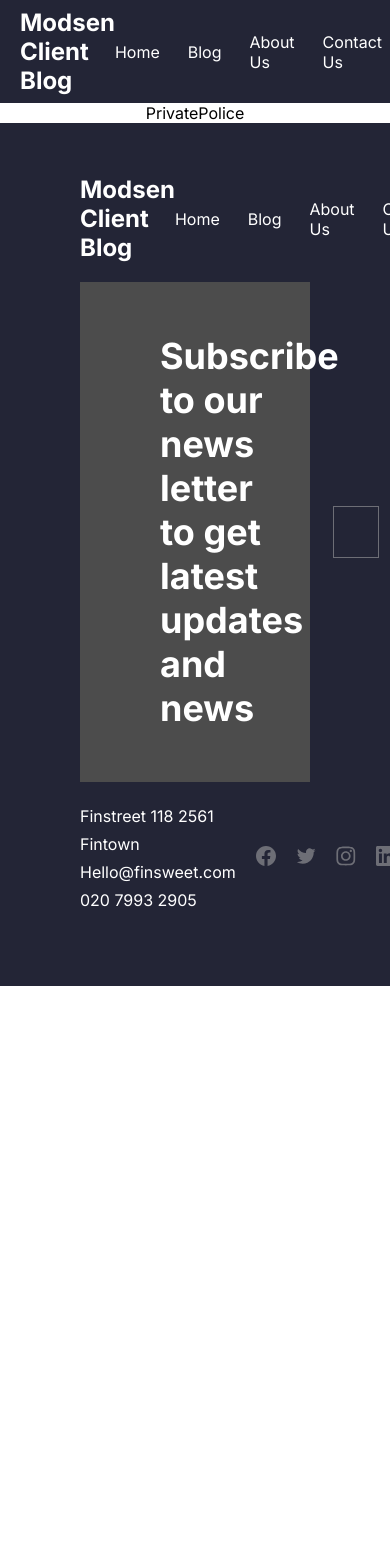
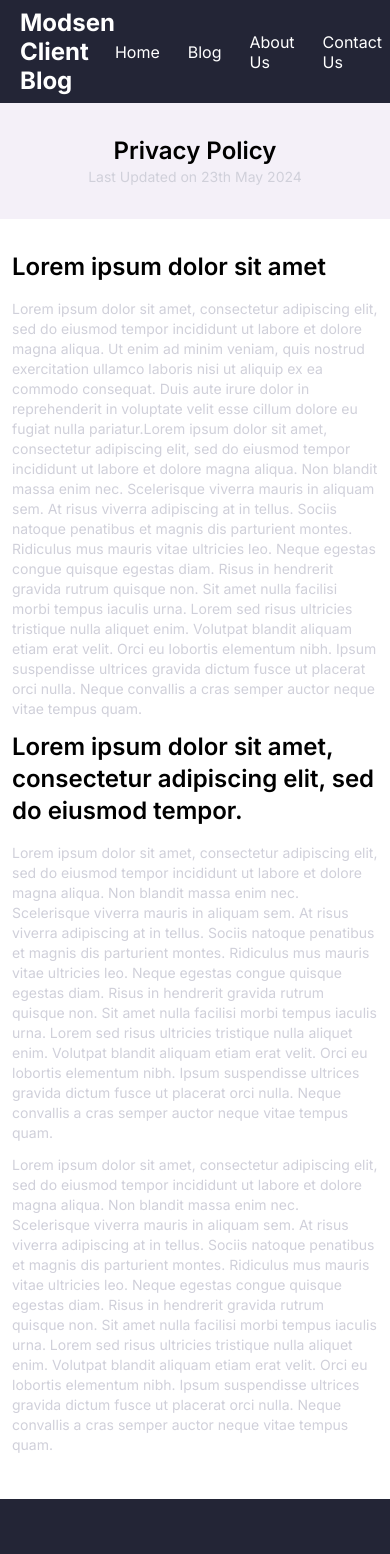
Before and after one commit to Baranov-alexei18/modsen-client-blog, a Next.js app: page /en/privacy-police in a window 390 px wide. Shown: the top 1554 px of the page. Before the commit the page ends 986 px from the top, so only its background shows below. Built offline with nearby package versions, Linux system fonts and the light colour scheme.

Commit message:
feat(create privacy police page): add breakpoints variables, make adaptive

```diff
--- a/messages/en.json
+++ b/messages/en.json
@@ -98,6 +98,10 @@
         "worksHours": "9:00 AM to 8:00 PM",
         "worksDays": "Monday To Friday",
         "support": "Our Support Team is available 24/7"
+      },
+      "privacyPolice":{
+        "title": "Privacy Policy",
+        "lastUpdate": "Last Updated  on 23th May 2024"
       }
     }
 }
--- a/messages/ru.json
+++ b/messages/ru.json
@@ -98,6 +98,10 @@
         "worksHours": "9:00 до 20:00",
         "worksDays": "С понедельника по пятницу",
         "support": "Служба поддержки доступна 24/7"
+      },
+      "privacyPolice":{
+        "title": "Политика конфиденциальности",
+        "lastUpdate": "Последнее обновление 23 мая 2024 г."
       }
     }
 }
--- a/src/app/[locale]/privacy-police/page.tsx
+++ b/src/app/[locale]/privacy-police/page.tsx
@@ -1,11 +1,75 @@
-import Image from 'next/image';
+import { useTranslations } from 'next-intl';
 
-import styles from '../styles.module.scss';
+import styles from './styles.module.scss';
 
 export default function PrivatePolice() {
+  const t = useTranslations('pages.privacyPolice');
+
   return (
-    <main className={styles.main}>
-      PrivatePolice
+    <main className={styles.wrapper}>
+      <div className={styles.header}>
+        <h1>
+          {t('title')}
+        </h1>
+        <p>
+          {t('lastUpdate')}
+        </p>
+      </div>
+      <div className={styles.main}>
+        <h1>
+          Lorem ipsum dolor sit amet
+        </h1>
+        <p>
+          Lorem ipsum dolor sit amet, consectetur adipiscing elit,
+          sed do eiusmod tempor incididunt ut labore et dolore magna
+          aliqua. Ut enim ad minim veniam, quis nostrud exercitation
+          ullamco laboris nisi ut aliquip ex ea commodo consequat.
+          Duis aute irure dolor in reprehenderit in voluptate velit
+          esse cillum dolore eu fugiat nulla pariatur.Lorem ipsum dolor
+          sit amet, consectetur adipiscing elit, sed do eiusmod tempor
+          incididunt ut labore et dolore magna aliqua. Non blandit massa
+          enim nec. Scelerisque viverra mauris in aliquam sem. At risus
+          viverra adipiscing at in tellus. Sociis natoque penatibus
+          et magnis dis parturient montes. Ridiculus mus mauris vitae
+          ultricies leo. Neque egestas congue quisque egestas diam.
+          Risus in hendrerit gravida rutrum quisque non. Sit amet nulla
+          facilisi morbi tempus iaculis urna. Lorem sed risus ultricies
+          tristique nulla aliquet enim. Volutpat blandit aliquam etiam
+          erat velit. Orci eu lobortis elementum nibh. Ipsum suspendisse
+          ultrices gravida dictum fusce ut placerat orci nulla. Neque
+          convallis a cras semper auctor neque vitae tempus quam.
+        </p>
+        <h1>
+          Lorem ipsum dolor sit amet, consectetur
+          adipiscing elit, sed do eiusmod tempor.
+        </h1>
+        <p>
+          Lorem ipsum dolor sit amet, consectetur adipiscing elit, sed do
+          eiusmod tempor incididunt ut labore et dolore magna aliqua. Non
+          blandit massa enim nec. Scelerisque viverra mauris in aliquam sem.
+          At risus viverra adipiscing at in tellus. Sociis natoque penatibus
+          et magnis dis parturient montes. Ridiculus mus mauris vitae ultricies
+          leo. Neque egestas congue quisque egestas diam. Risus in hendrerit
+          gravida rutrum quisque non. Sit amet nulla facilisi morbi tempus
+          iaculis urna. Lorem sed risus ultricies tristique nulla aliquet enim.
+          Volutpat blandit aliquam etiam erat velit. Orci eu lobortis elementum
+          nibh. Ipsum suspendisse ultrices gravida dictum fusce ut placerat orci
+          nulla. Neque convallis a cras semper auctor neque vitae tempus quam.
+        </p>
+        <p>
+          Lorem ipsum dolor sit amet, consectetur adipiscing elit, sed do
+          eiusmod tempor incididunt ut labore et dolore magna aliqua. Non
+          blandit massa enim nec. Scelerisque viverra mauris in aliquam sem.
+          At risus viverra adipiscing at in tellus. Sociis natoque penatibus
+          et magnis dis parturient montes. Ridiculus mus mauris vitae ultricies
+          leo. Neque egestas congue quisque egestas diam. Risus in hendrerit
+          gravida rutrum quisque non. Sit amet nulla facilisi morbi tempus
+          iaculis urna. Lorem sed risus ultricies tristique nulla aliquet enim.
+          Volutpat blandit aliquam etiam erat velit. Orci eu lobortis elementum
+          nibh. Ipsum suspendisse ultrices gravida dictum fusce ut placerat orci
+          nulla. Neque convallis a cras semper auctor neque vitae tempus quam.
+        </p>
+      </div>
     </main>
   );
 }
--- /dev/null
+++ b/src/app/[locale]/privacy-police/styles.module.scss
@@ -0,0 +1,60 @@
+.wrapper {
+
+    h1 {
+        font-size: var(--font-size-36);
+        font-weight: var(--font-weight-700);
+        line-height: var(--spacing-52);
+        margin-bottom: var(--spacing-32);
+    }
+
+    p {
+        font-size: var(--font-size-16);
+        font-weight: var(--font-weight-400);
+        line-height: var(--spacing-28);
+        color: var(--color-light-grey);
+        margin-bottom: var(--spacing-32);
+    }
+
+    .header {
+        background-color: var(--color-light-purple);
+        text-align: center;
+        padding: var(--spacing-80);
+
+        h1,
+        p {
+            margin-bottom: var(--spacing-0);
+        }
+    }
+
+    .main {
+        width: 768px;
+        margin: auto;
+        padding: var(--spacing-80) var(--spacing-0);
+
+    }
+
+    @media (max-width: 768px) {
+        h1 {
+            font-size: var(--font-size-24);
+            font-weight: var(--font-weight-600);
+            line-height: var(--spacing-32);
+            margin-bottom: var(--spacing-16);
+        }
+
+        p {
+            font-size: var(--font-size-14);
+            font-weight: var(--font-weight-400);
+            line-height: var(--spacing-20);
+            margin-bottom: var(--spacing-12);
+        }
+
+        .header {
+            padding: var(--spacing-32) var(--spacing-12);
+        }
+
+        .main {
+            padding: var(--spacing-32) var(--spacing-12);
+            width: 100%;
+        }
+    }
+}
--- a/src/theme/globals.scss
+++ b/src/theme/globals.scss
@@ -57,6 +57,11 @@
   --border-radius-circle: 50%;
 
   --z-index-100: 100;
+
+  --breakpoint-sm: 576px;
+  --breakpoint-md: 768px;
+  --breakpoint-lg: 992px;
+  --breakpoint-xl: 1200px;
 }
 
 * {
```
